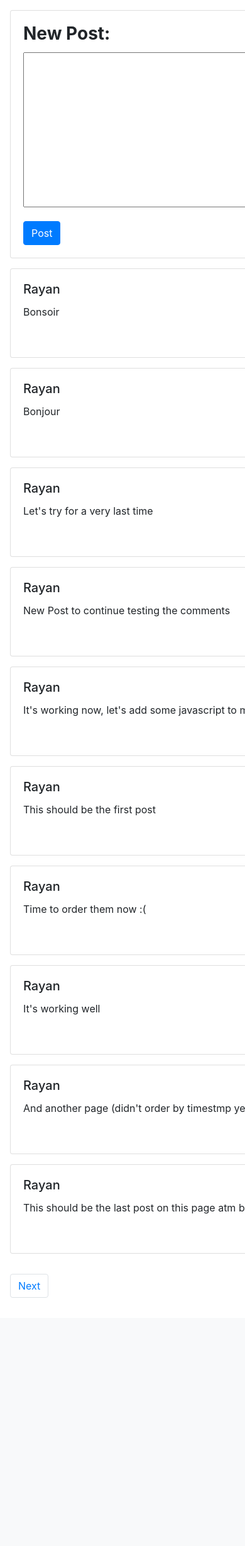
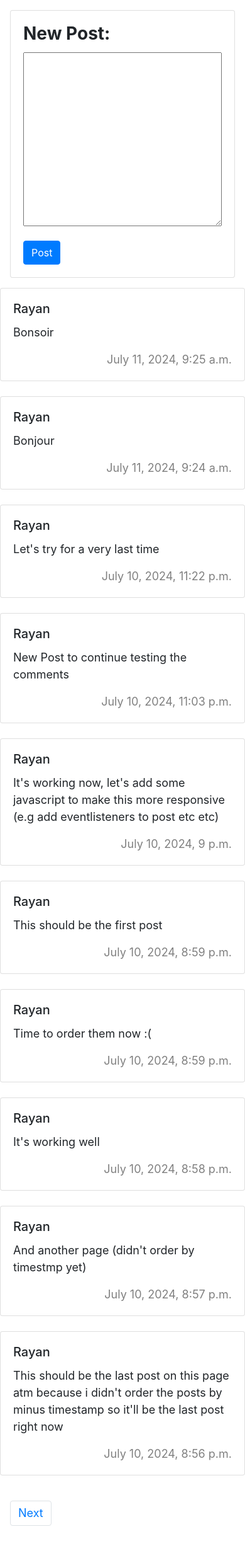
Before and after one commit to Raython123/TestCapstone, a Django app: page /forums/ in a window 390 px wide; the page is wider, and only the part inside the window is pictured. Shown: the part 56-2510 px from the top of that part at 63% size. Before the commit the page ends 2116 px from the top of that part, so only its background shows below. Run offline with Django 4.2, Linux system fonts and the light colour scheme; data comes from the database, SQL or seed files in the repository; both versions use the stored data as it was after the commit; some libraries are stand-ins or nearby versions.

Commit message:
Responsive in forums and learning

```diff
--- a/forums/static/forums/style.css
+++ b/forums/static/forums/style.css
@@ -10,3 +10,9 @@ textarea {
 .timestamp {
     color: grey;
 }
+
+@media screen and (max-width: 600px) {
+    body {
+        font-size: 18px;
+    }
+}
--- a/forums/templates/forums/index.html
+++ b/forums/templates/forums/index.html
@@ -6,34 +6,38 @@
 {% block body %}
 <div id="big_container">
     <div id="new_post">
-        <div class="card m-3" style="width: 90rem;">
+        <div class="card m-3">
             <div class="card-body">
                 <h3 class="card-title"><strong>New Post:</strong></h3>
                 <form method="POST">
                     {% csrf_token %}
-                    {{ newPost.as_p}}
+                    {{ newPost.as_p }}
                     <input type="submit" value="Post" class="btn btn-primary">
                 </form>
             </div>
         </div>
     </div>
     <div id="all_posts">
+        <div class="row">
             {% for post in posts %}
-            <div class="card m-3 post" data-postid="{{ post.id }}" style="width: 90rem;">
+                <div class="col-12 col-md-6 col-lg-4 mb-4">
+                    <div class="card post" data-postid="{{ post.id }}">
                         <div class="card-body">
                             <h5 class="card-title">{{ post.poster }}</h5>
                             <p class="card-text">{{ post.content }}</p>
                             <div class="text-right timestamp">{{ post.timestamp }}</div>
                         </div>
                     </div>
+                </div>
             {% endfor %}
-        <nav >
+        </div>
+        <nav>
             <ul class="pagination">
                 {% if posts.has_previous %}
-                    <li class="page-item m-3"><a class="page-link" href="?page={{  posts.previous_page_number }}">Previous</a></li>
+                    <li class="page-item m-3"><a class="page-link" href="?page={{ posts.previous_page_number }}">Previous</a></li>
                 {% endif %}
                 {% if posts.has_next %}
-                    <li class="page-item m-3"><a class="page-link" href="?page={{  posts.next_page_number }}">Next</a></li>
+                    <li class="page-item m-3"><a class="page-link" href="?page={{ posts.next_page_number }}">Next</a></li>
                 {% endif %}
             </ul>
         </nav>
--- a/forums/templates/forums/layout.html
+++ b/forums/templates/forums/layout.html
@@ -4,6 +4,7 @@
 <html lang="en">
     <head>
         <title> {% block title %}{% endblock %}</title>
+        <meta name="viewport" content="width=device-width, initial-scale=1">
         <link rel="stylesheet" href="https://cdn.jsdelivr.net/npm/bootstrap@4.0.0/dist/css/bootstrap.min.css" integrity="sha384-Gn5384xqQ1aoWXA+058RXPxPg6fy4IWvTNh0E263XmFcJlSAwiGgFAW/dAiS6JXm" crossorigin="anonymous">
         <link href="{% static 'forums/style.css' %}" rel="stylesheet">
 
--- a/learn/static/learn/style.css
+++ b/learn/static/learn/style.css
@@ -28,3 +28,8 @@ div#default_moves{
 .card{
     flex:auto;
 }
+@media screen and (max-width: 600px) {
+    body {
+        font-size: 18px;
+    }
+}
--- a/learn/templates/learn/layout.html
+++ b/learn/templates/learn/layout.html
@@ -4,6 +4,7 @@
 <html lang="en">
     <head>
         <title> {% block title %}{% endblock %}</title>
+        <meta name="viewport" content="width=device-width, initial-scale=1">
         <link rel="stylesheet" href="https://cdn.jsdelivr.net/npm/bootstrap@4.0.0/dist/css/bootstrap.min.css" integrity="sha384-Gn5384xqQ1aoWXA+058RXPxPg6fy4IWvTNh0E263XmFcJlSAwiGgFAW/dAiS6JXm" crossorigin="anonymous">
         <link href="{% static 'learn/style.css' %}" rel="stylesheet">
         <script src="{% static 'learn/script.js' %}"></script>
--- a/user/static/user/style.css
+++ b/user/static/user/style.css
@@ -0,0 +1,5 @@
+@media screen and (max-width: 600px) {
+    body {
+        font-size: 18px;
+    }
+}
--- a/user/templates/user/layout.html
+++ b/user/templates/user/layout.html
@@ -4,6 +4,7 @@
 <html lang="en">
     <head>
         <title> {% block title %}{% endblock %}</title>
+        <meta name="viewport" content="width=device-width, initial-scale=1">
         <link rel="stylesheet" href="https://cdn.jsdelivr.net/npm/bootstrap@4.0.0/dist/css/bootstrap.min.css" integrity="sha384-Gn5384xqQ1aoWXA+058RXPxPg6fy4IWvTNh0E263XmFcJlSAwiGgFAW/dAiS6JXm" crossorigin="anonymous">
         <link href="{% static 'user/style.css' %}" rel="stylesheet">
         <script src="{% static 'user/script.js' %}"></script>
```
Also changed, not shown: forums/templates/forums/post.html (+9 -5 lines), learn/templates/learn/index.html (+29 -9 lines), db.sqlite3. Lines whose indentation alone changed are shown as unchanged.
